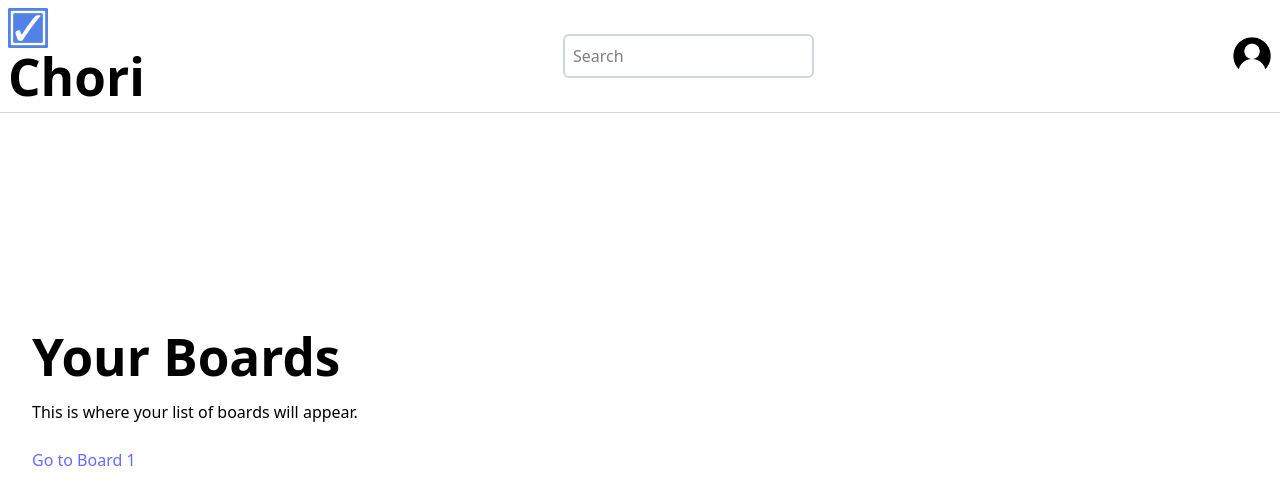
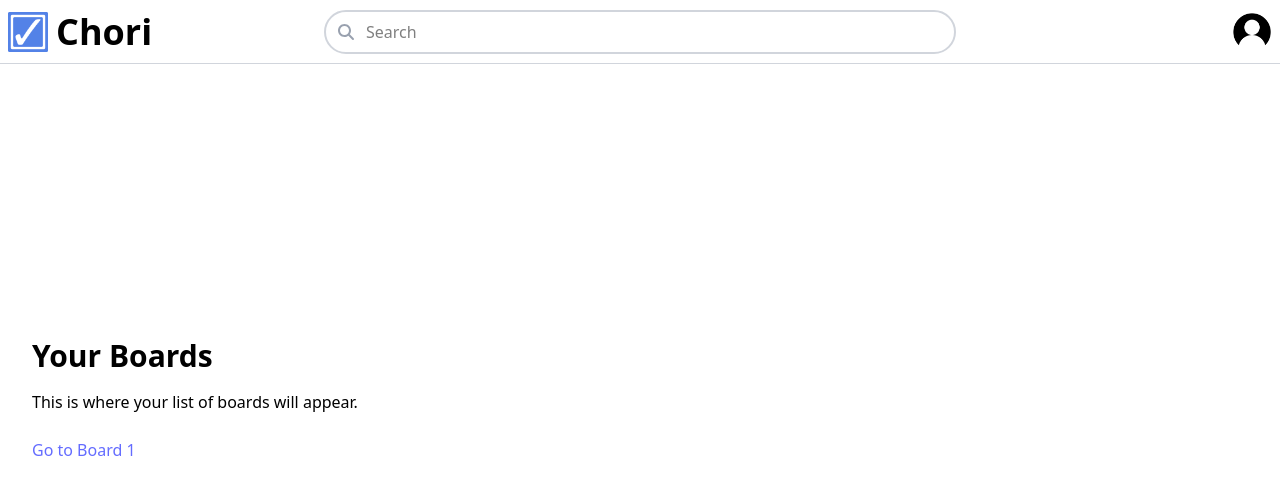
Before and after one commit to garrettjbond/chori, a React (Vite) app: page / in a window 1280 px wide. Shown: the top 504 px of the page. Built offline with nearby package versions, Linux system fonts and the light colour scheme.

Commit message:
Finished Desktop Stylings for Navbar

```diff
--- a/src/components/Navbar.tsx
+++ b/src/components/Navbar.tsx
@@ -1,17 +1,30 @@
 import logo from '../assets/choriLogo.png'
 import userProfile from '../assets/userProfile.png'
+import { FontAwesomeIcon } from '@fortawesome/react-fontawesome'
+import { faSearch } from '@fortawesome/free-solid-svg-icons'
 
 const Navbar = () => {
   return (
-    <div className="fixed top-0 left-0 w-full flex justify-between items-center p-2 border-b border-gray-300">
-        <div>
+    <div className="fixed top-0 lg:h-16 left-0 w-full grid grid-cols-6 lg:grid-cols-5 xl:grid-cols-4 2xl:grid-cols-3 p-2 border-b border-gray-300">
+        <div className='flex items-center justify-start'>
             <img className="w-10 h-10" src={logo} alt="logo" />
-            <h1 className="hidden md:block text-2xl font-bold">Chori</h1>
+            <h1 className="hidden lg:block text-4xl font-bold pl-2">Chori</h1>
         </div>
-        <form>
-            <input className='rounded-md border-2 border-gray-300 p-2' type="text" placeholder="Search" />
+        <form className='col-span-4 lg:col-span-3 xl:col-span-2 2xl:col-span-1 flex items-center'>
+            <div className="relative w-full">
+                <span className="absolute left-3 top-1/2 transform -translate-y-1/2 text-gray-400">
+                    <FontAwesomeIcon icon={faSearch} className="w-5 h-5" />
+                </span>
+                <input
+                    className="rounded-full border-2 border-gray-300 p-2 pl-10 w-full"
+                    type="text"
+                    placeholder="Search"
+                />
+            </div>
         </form>
-        <img className='w-10 h-10' src={userProfile} alt="user profile" />
+        <div className='flex items-center justify-end'>
+            <img className='w-10 h-10' src={userProfile} alt="user profile" />
+        </div>
     </div>
   )
 }
--- a/src/index.css
+++ b/src/index.css
@@ -32,11 +32,6 @@ body {
   min-height: 100vh;
 }
 
-h1 {
-  font-size: 3.2em;
-  line-height: 1.1;
-}
-
 button {
   border-radius: 8px;
   border: 1px solid transparent;
```
